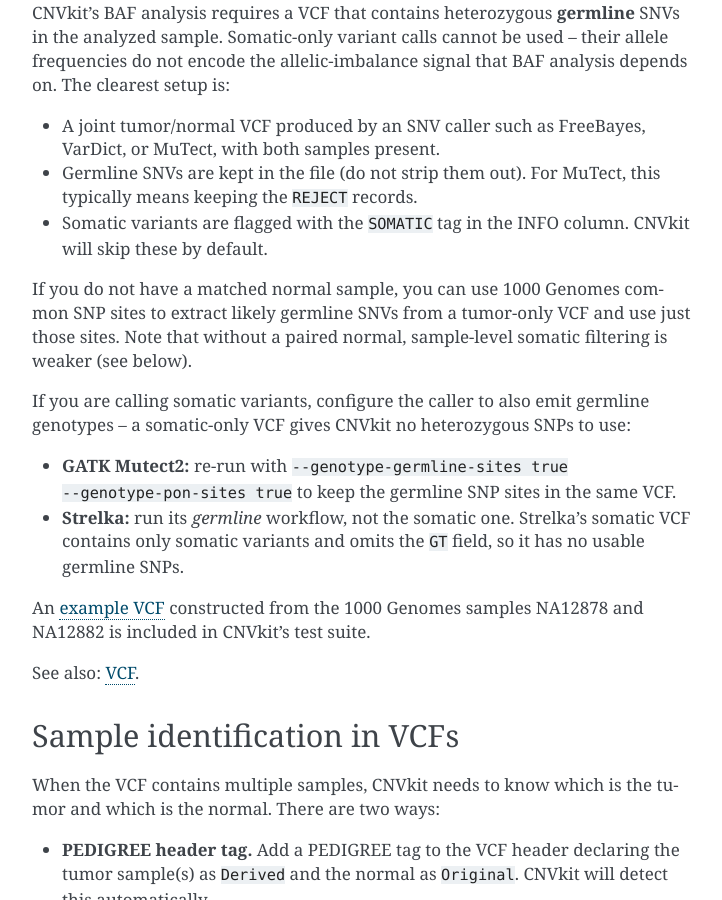
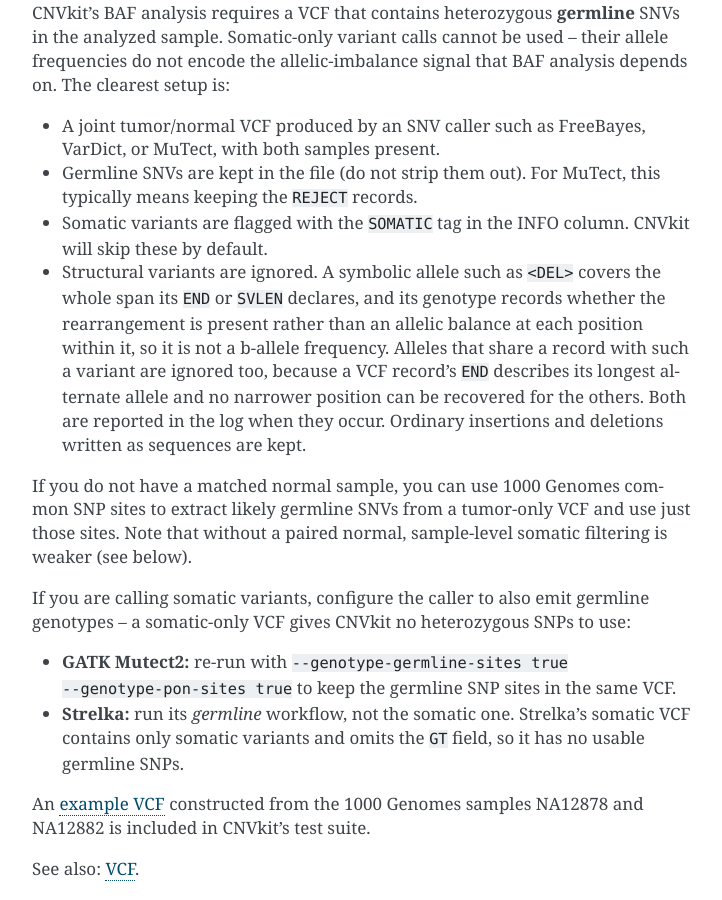
Before and after one commit to etal/cnvkit, a Sphinx documentation site: the page built from doc/baf.rst, in a window 1280 px wide and 900 px high, scrolled down 1008 px. Shown: the whole window, without its empty margins (388-1110 px from the left). Built offline with Sphinx 7.4.7, drawn with Linux system fonts in a browser that asks for light colours.

Commit message:
Document that BAF analysis ignores structural variants
The "Preparing a VCF" section already lists the somatic-variant filter.
Add the parallel note for symbolic structural alleles, and for the
alleles that share a record with one, since both are now skipped when a
VCF is loaded for b-allele frequencies.

```diff
--- a/doc/baf.rst
+++ b/doc/baf.rst
@@ -53,6 +53,14 @@
   this typically means keeping the ``REJECT`` records.
 - Somatic variants are flagged with the ``SOMATIC`` tag in the INFO column.
   CNVkit will skip these by default.
+- Structural variants are ignored. A symbolic allele such as ``<DEL>`` covers
+  the whole span its ``END`` or ``SVLEN`` declares, and its genotype records
+  whether the rearrangement is present rather than an allelic balance at each
+  position within it, so it is not a b-allele frequency. Alleles that share a
+  record with such a variant are ignored too, because a VCF record's ``END``
+  describes its longest alternate allele and no narrower position can be
+  recovered for the others. Both are reported in the log when they occur.
+  Ordinary insertions and deletions written as sequences are kept.
 
 If you do not have a matched normal sample, you can use 1000 Genomes common
 SNP sites to extract likely germline SNVs from a tumor-only VCF and use just
```
